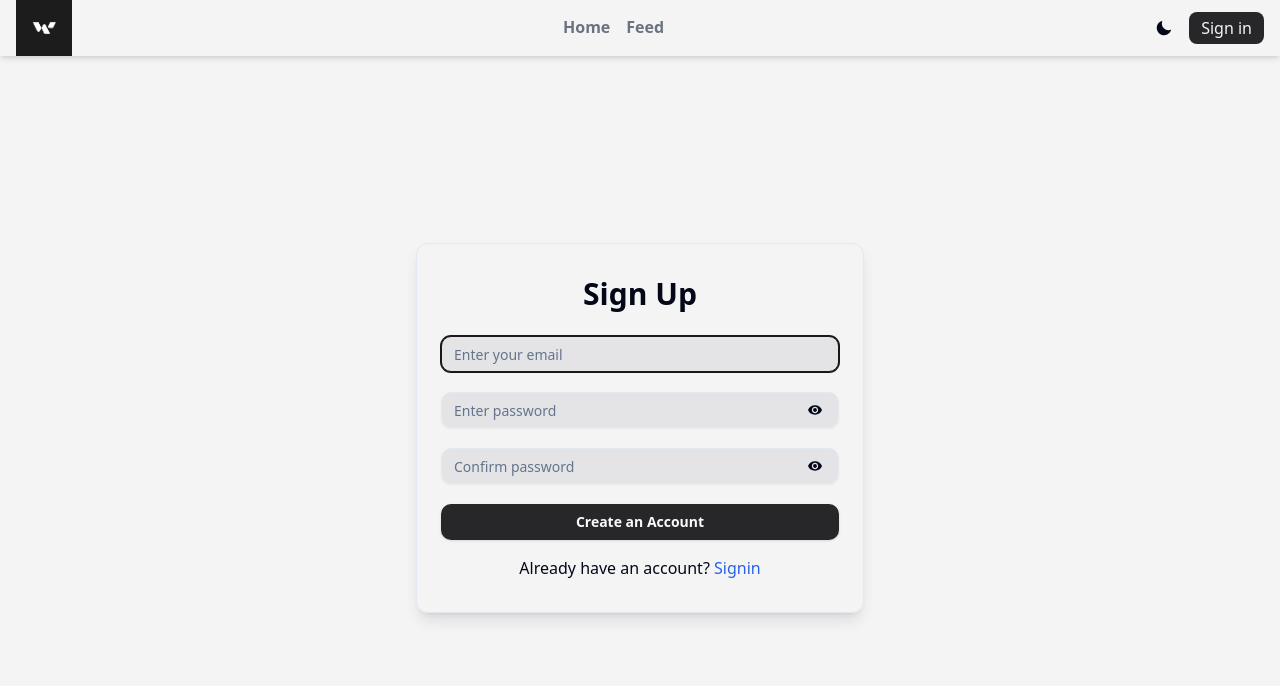
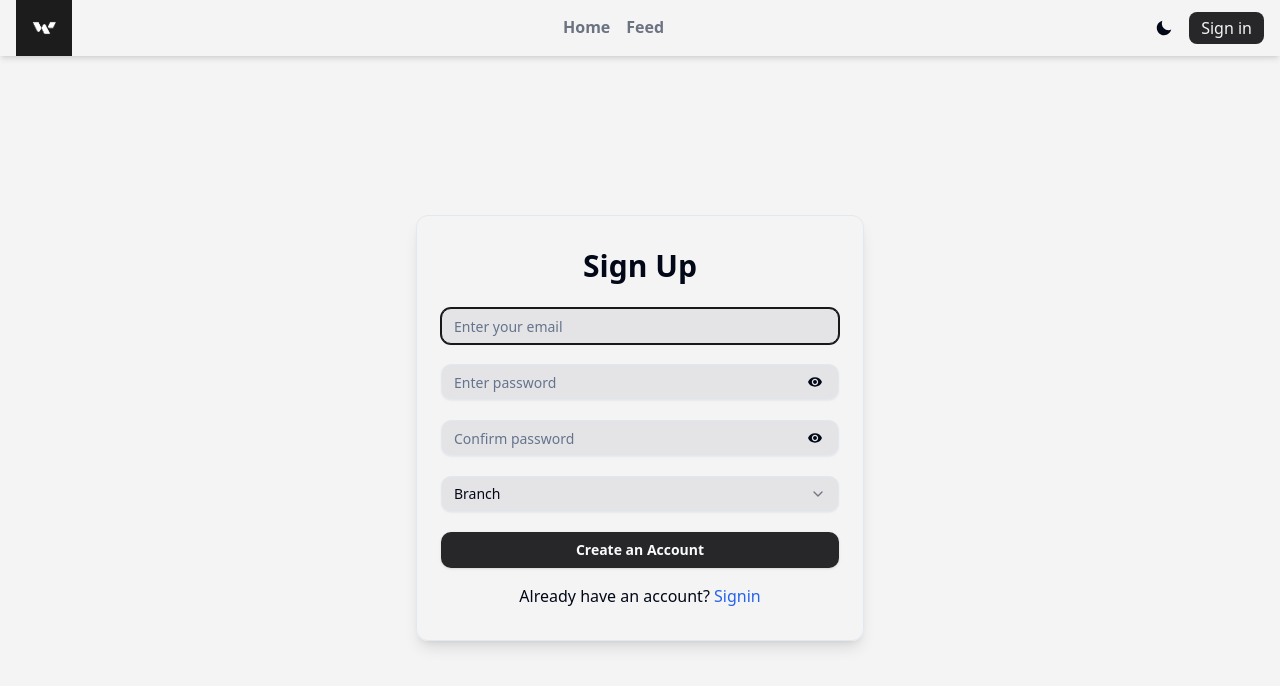
Before and after one commit to Dhvanitmonpara/flick, a React (Vite) app in the folder client/: page /auth/signup in a window 1280 px wide. Shown: the top 686 px of the page. Built offline with nearby package versions, Linux system fonts and the light colour scheme.

Commit message:
added selection list

```diff
--- a/client/src/pages/SignUpPage.tsx
+++ b/client/src/pages/SignUpPage.tsx
@@ -9,9 +9,19 @@ import { Button } from "@/components/ui/button"
 import { Link, useNavigate } from "react-router-dom"
 import { toast } from "sonner"
 import axios from "axios"
+import {
+  Select,
+  SelectContent,
+  SelectItem,
+  SelectTrigger,
+  SelectValue,
+} from "@/components/ui/select"
+
+const branch = z.enum(["CSE", "BCA", "ECE", "IT", "ME"]);
 
 const signInSchema = z.object({
   email: z.string().email("Email is invalid"),
+  branch: branch,
   password: z.string()
     .min(8, "Password must be at least 8 characters")
     .regex(/[a-z]/, "Password must contain at least one lowercase letter")
@@ -45,16 +55,20 @@ function SignUpPage() {
   const onSubmit = async (data: SignInFormData) => {
     setIsSubmitting(true)
     try {
-      console.log("Signing in with", data)
-
-      await axios.post(
+      const response = await axios.post(
         `${import.meta.env.VITE_SERVER_API_URL}/users/initialize`,
-        { email: data.email, password: data.password },
+        { email: data.email, password: data.password, branch: branch.parse(data.branch) },
         { withCredentials: true }
       )
 
+      if (response.status !== 201) {
+        toast.error("Failed to initialize user")
+        return
+      }
+
       navigate("/auth/otp")
     } catch (err) {
+      toast.error("Error signing in")
       console.error("Sign in error", err)
     } finally {
       setIsSubmitting(false)
@@ -119,6 +133,16 @@ function SignUpPage() {
           </div>
         </div>
         {errors.confirmPassword && <p className="text-red-500 text-sm !mt-1">{errors.confirmPassword?.message}</p>}
+        <Select {...register("branch")}>
+          <SelectTrigger className={inputStyling}>
+            <SelectValue placeholder="Branch" />
+          </SelectTrigger>
+          <SelectContent>
+            {branch.options.map((branch) => (
+              <SelectItem className="focus:bg-zinc-200 dark:focus:bg-zinc-700" key={branch} value={branch}>{branch}</SelectItem>
+            ))}
+          </SelectContent>
+        </Select>
         <Button
           type="submit"
           disabled={isSubmitting}
```
